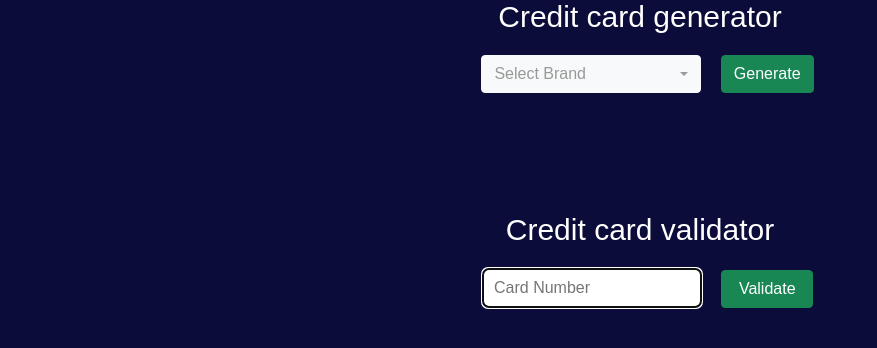
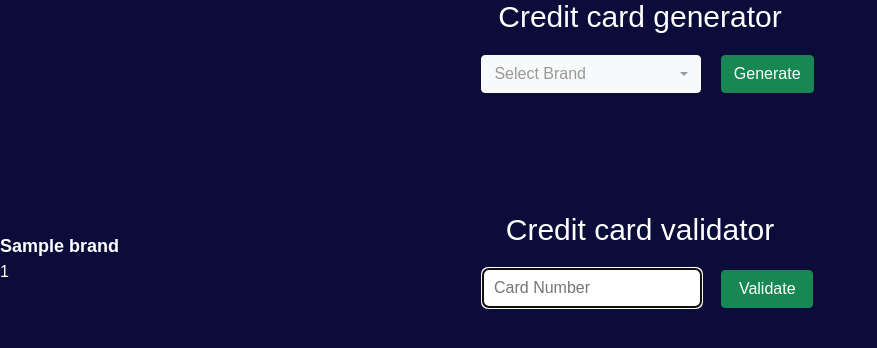
Before and after one commit to themm1/Credit-Number-Generator, a Flask app: template templates/index.html in a window 1280 px wide. Shown: the part 187-535 px from the top of the page, without its empty margins (0-877 px from the left). Run offline with Flask 2, Linux system fonts and the light colour scheme; the template is opened without the code that fills it: most values are stand-ins (such as "Sample title", 1, 10 or a date in 2020); some libraries are stand-ins or nearby versions.

Commit message:
pregenerated numbers added

```diff
--- a/app.py
+++ b/app.py
@@ -13,7 +13,14 @@ BRANDS = [amex, masterc, visa]
 
 @app.route("/")
 def index():
-    return render_template("index.html", brands=BRANDS)
+    brands_dict = {}
+    for brand in BRANDS:
+        numbers = []
+        for i in range(3):
+            numbers.append(generate(brand))
+        brands_dict[brand.name] = numbers
+
+    return render_template("index.html", brands=BRANDS, brands_dict=brands_dict)
 
 @app.route("/generate", methods=["POST"])
 def generator():
--- a/static/styles.css
+++ b/static/styles.css
@@ -40,3 +40,15 @@ h1 {
     position: relative;
     left: 15px;
 }
+
+#numbers {
+    position: absolute;
+    top: 50%;
+    left: 0%;
+}
+
+#brand_title {
+    font-size: 18px;
+    font-weight: bold;
+    margin-top: 20px;
+}
--- a/templates/index.html
+++ b/templates/index.html
@@ -10,6 +10,14 @@
     </head>
 
     <body>
+        <div id="numbers">
+            {% for brand in brands_dict %}
+                <div id="brand_title">{{ brand }}</div>
+                {% for number in brands_dict[brand] %}
+                    <div>{{ number }}</div>
+                {% endfor %}
+            {% endfor %}
+        </div>
         <div id="main">
             <div class="box">
 
```
